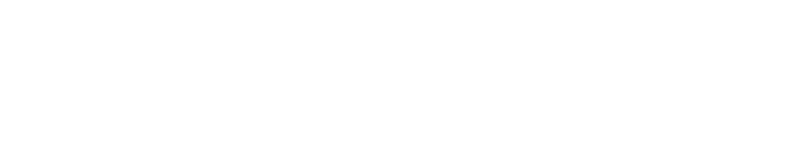
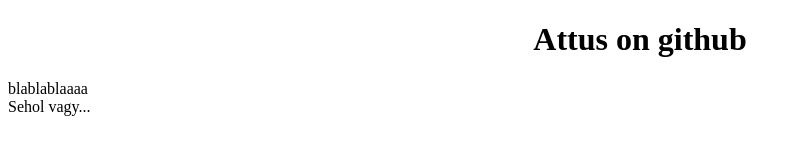
Before and after one commit to szaboattus/szaboattus.github.io, a plain HTML site: page index.html in a window 1280 px wide. Shown: the whole page, without its empty margins (0-800 px from the left). Drawn offline with Linux system fonts and the light colour scheme.

Commit message:
már a helyes index.html-t raktam fel

```diff
--- a/index.html
+++ b/index.html
@@ -6,5 +6,12 @@
     <link href="style.css" rel="stylesheet">
   </head>
   <body>
+    <h1>
+      Attus on github
+    </h1>
+    <p>
+      blablablaaaa<br>
+      Sehol vagy...
+    </p>
   </body>
 </html>
```
